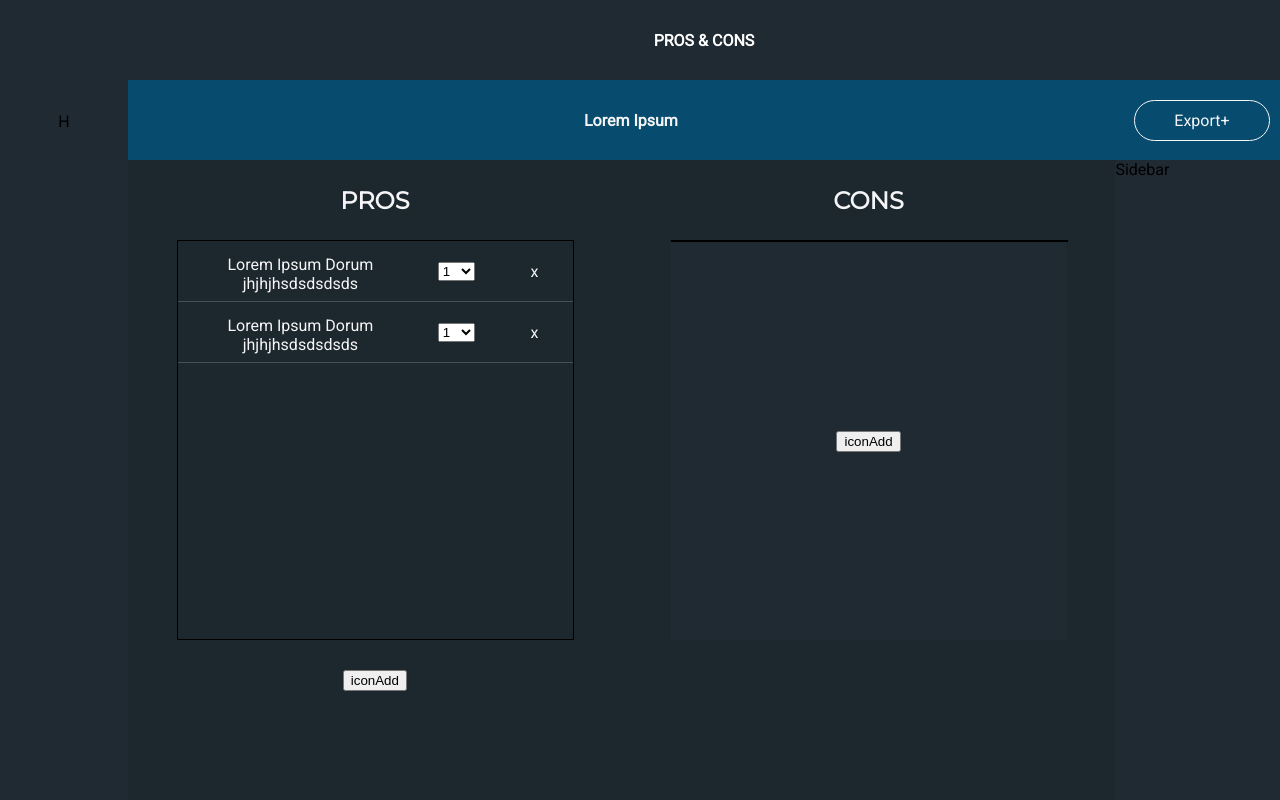
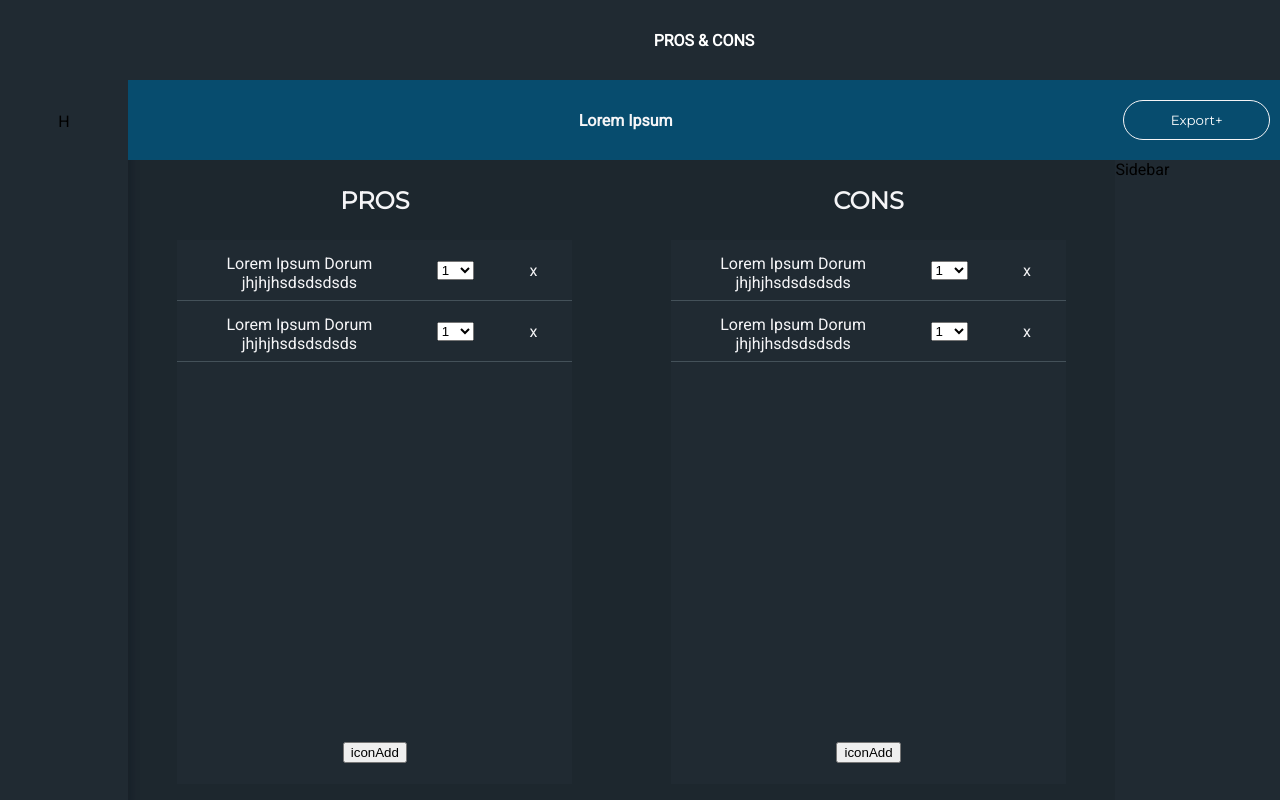
Before and after one commit to rakannimer/pros-and-cons, a React (Create React App) app: page / in a window 1280 px wide. Built offline with nearby package versions, Linux system fonts and the light colour scheme.

Commit message:
Layout without right sidebar

```diff
--- a/src/atoms.tsx
+++ b/src/atoms.tsx
@@ -17,6 +17,7 @@ export const LeftSidebar = styled.div`
   display: flex;
   justify-content: center;
   flex-wrap: wrap;
+  box-shadow: #19222a 5px 5px 5px;
   /* position: fixed; */
 `;
 
@@ -117,7 +118,8 @@ export const ListTitle = styled.div`
 export const ListItems = styled.div`
   /* max-height: 50vh; */
   width: 100%;
-  border: solid 1px black;
+  /* border: solid 1px black; */
+  height: 60vh;
   /* background: black; */
   flex: 1;
   overflow: auto;
--- a/src/index.tsx
+++ b/src/index.tsx
@@ -57,8 +57,9 @@ const ListFooter = styled.div`
   align-items: center;
   justify-content: center;
   /* background: violet; */
-  height: 100%;
+  /* height: 100%; */
   /* min-height: 60px; */
+  min-height: 8vh;
   width: 100%;
   bottom: 0;
 `;
@@ -76,23 +77,23 @@ const ProjectTitleContainer = styled.div`
   justify-content: center;
   font-weight: bold;
 `;
-const ExportButtonContainer = styled.div`
+const ExportButtonContainer = styled.button`
   flex: 0.8;
+  background: inherit;
+  color: white;
   display: flex;
   align-items: center;
   justify-content: center;
   border: solid ${colors.white} 1px;
-  padding-top: 10px;
-  padding-bottom: 10px;
+  height: 5vh;
   border-radius: 50px;
   margin-right: 10px;
+  font-family: "Montserrat", sans-serif;
 `;
 
-const ListTitleAndItemsContainer = styled.div`
-  display: flex;
-  flex-direction: column;
+const ListItemsAndFooter = styled.div`
   width: 100%;
-  min-height: 60vh;
+  background: ${colors.gray};
 `;
 
 function App() {
@@ -113,23 +114,8 @@ function App() {
         <ProsAndConsAndRightSidebar>
           <ProsAndConsContainer>
             <ProsList>
-              <ListTitleAndItemsContainer>
-                <ListTitle>PROS</ListTitle>
-                <ListItems>
-                  <ListItem />
-                  <ListItem />
-                </ListItems>
-              </ListTitleAndItemsContainer>
-              <ListFooter>
-                <AddArgumentButton>
-                  <div>icon</div>
-                  <div>Add</div>
-                </AddArgumentButton>
-              </ListFooter>
-            </ProsList>
-            <ConsList>
-              <ListTitleAndItemsContainer>
-                <ListTitle>CONS</ListTitle>
+              <ListTitle>PROS</ListTitle>
+              <ListItemsAndFooter>
                 <ListItems>
                   <ListItem />
                   <ListItem />
@@ -140,7 +126,23 @@ function App() {
                     <div>Add</div>
                   </AddArgumentButton>
                 </ListFooter>
-              </ListTitleAndItemsContainer>
+              </ListItemsAndFooter>
+            </ProsList>
+
+            <ConsList>
+              <ListTitle>CONS</ListTitle>
+              <ListItemsAndFooter>
+                <ListItems>
+                  <ListItem />
+                  <ListItem />
+                </ListItems>
+                <ListFooter>
+                  <AddArgumentButton>
+                    <div>icon</div>
+                    <div>Add</div>
+                  </AddArgumentButton>
+                </ListFooter>
+              </ListItemsAndFooter>
             </ConsList>
           </ProsAndConsContainer>
           <RightSidebar>Sidebar</RightSidebar>
```
